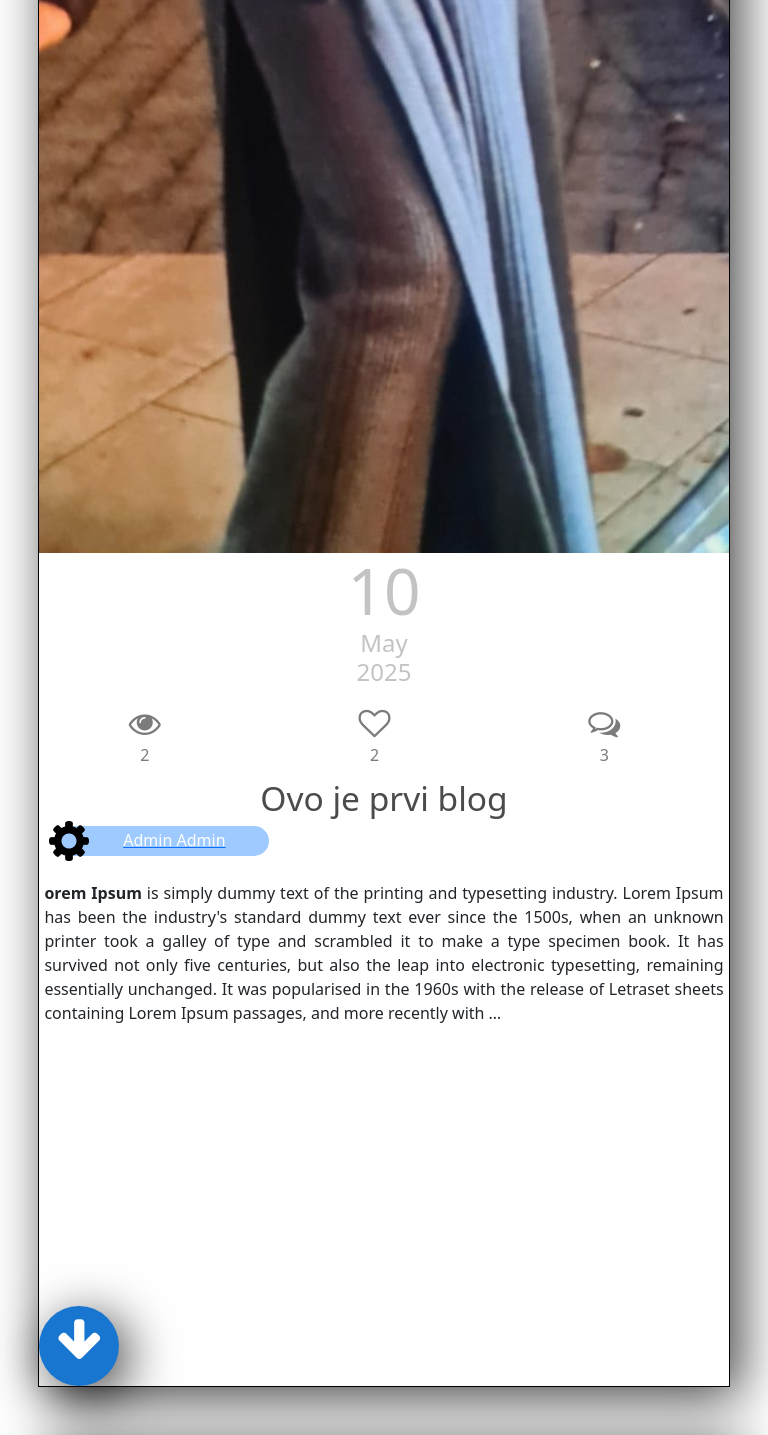
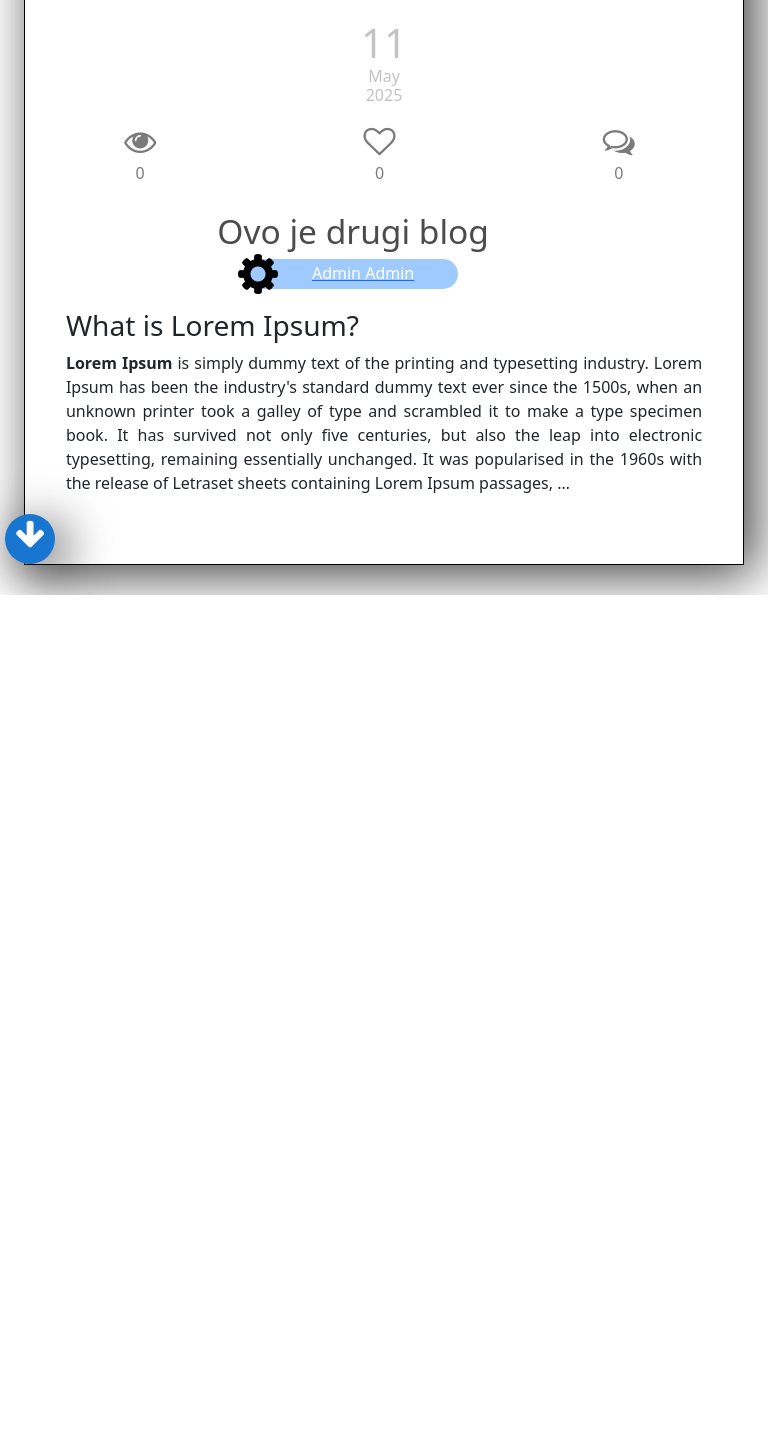
Before and after one commit to MiranTaslidza/web_blog, a Django app: page / in a window 768 px wide. Shown: the part 1086-2521 px from the top of the page. After the commit the page ends 1681 px from the top, so only its background shows below. Run offline with Django 5.2, Linux system fonts and the light colour scheme; data comes from the database, SQL or seed files in the repository; some libraries are stand-ins or nearby versions.

Commit message:
styling home page

```diff
--- a/blog/static/css/card_blog.css
+++ b/blog/static/css/card_blog.css
@@ -1,4 +1,3 @@
-
 .container {
   display: flex;
   width: 100%; /* Podesi širinu na 100% da bi svaki post zauzeo celu širinu */
@@ -148,123 +147,194 @@
   box-shadow: 10px 10px 50px 0px rgba(0, 0, 0, 0.75);
 }
 
-/* Ekrani širine 1200px i manje */
-@media (max-width: 1200px) {
+/* Medija upiti za postupno povećavanje elemenata */
+
+/* Za rezolucije između 992px i 1200px */
+@media (max-width: 1200px) and (min-width: 992px) {
   .container {
-    width: 80%;
-    margin: 100px auto;
+    width: 90%;
   }
-  .left, .right {
-    width: 100%;
+
+  .left {
+    width: 60%;
   }
-  .left_right, .left_left {
-    width: 100%;
-    float: none;
+
+  .right {
+    width: 35%;
   }
+
   .img_box {
-    width: 100%;
-    top: 0;
+    height: 300px;
+    top: -60px;
+  }
+
+  .img_box img {
+    height: 300px;
+  }
+
+  .left_left h5 {
+    font-size: 4rem;
+  }
+
+  .left_left h6 {
+    font-size: 1.5rem;
+  }
+
+  .left_right table {
+    width: 300px;
+  }
+
+  .box {
+    width: 320px;
+  }
+
+  .box2 {
+    height: 350px;
+  }
+
+  .fab {
+    width: 70px;
+    height: 70px;
+    right: -250px;
   }
 }
 
-/* Ekrani širine 992px i manje */
-@media (max-width: 992px) {
-  .container {
-    width: 90%;
-    margin: 80px auto;
-  }
-  .left_left h5 {
-    font-size: 4rem;
-  }
-  .left_left h6 {
-    font-size: 1.5rem;
-  }
-  .left_right table {
-    width: 100%;
-  }
-}
-
-/* Ekrani širine 768px i manje */
-@media (max-width: 768px) {
-  .container {
-    flex-direction: column;
-    height: auto;
-    margin: 50px auto;
-  }
-  .img_box {
-    height: auto;
-  }
-  .img_box img {
-    width: 100%;
-    height: auto;
-  }
-  .fab {
-    right: 0;
-    margin-top: 20px;
-  }
-}
-
-/* Ekrani širine 576px i manje */
-@media (max-width: 576px) {
-  .left_left h5 {
-    font-size: 3rem;
-  }
-  .left_left h6 {
-    font-size: 1.2rem;
-  }
-  .author {
-    width: 100%;
-    text-align: center;
-  }
-  .author img {
-    margin: 0 10px;
-  }
-}
-
-@media (max-width: 1889px) {
+/* Za rezolucije između 768px i 992px (tableti) */
+@media (max-width: 992px) and (min-width: 768px) {
   .container {
     flex-direction: column;
     align-items: center;
     width: 90%;
-    height: auto;
-    margin: 50px auto;
   }
-  .left, .right {
+
+  .left {
+    width: 90%;
+  }
+
+  .right {
+    width: 90%;
+  }
+
+  .img_box {
+    height: 250px;
+    width: 80%;
+    margin: 0 auto;
+    top: -40px;
+  }
+
+  .img_box img {
+    height: 250px;
+  }
+
+  .left_left h5 {
+    font-size: 3rem;
+  }
+
+  .left_left h6 {
+    font-size: 1.2rem;
+  }
+
+  .left_right table {
+    width: 250px;
+    margin-top: 30px;
+  }
+
+  .left_right td {
+    padding-right: 20px;
+  }
+
+  .box {
+    width: 90%;
+    margin: 0 auto;
+  }
+
+  .box2 {
+    height: 250px;
+  }
+
+  .fab {
+    width: 60px;
+    height: 60px;
+    right: 20px;
+  }
+}
+
+/* Za rezolucije manje od 768px (mobilni) */
+@media (max-width: 768px) {
+  .container {
+    flex-direction: column;
+    align-items: center;
+    width: 95%;
+    margin: 50px auto 30px;
+  }
+
+  .left {
     width: 100%;
   }
+
+  .right {
+    width: 100%;
+  }
+
   .img_box {
-    width: 100%;
-    top: 0;
+    height: 200px;
+    width: 90%;
+    margin: 0 auto;
+    top: -20px;
   }
+
   .img_box img {
-    width: 100%;
-    height: auto;
+    height: 200px;
   }
+
   .left_left, .left_right {
     width: 100%;
     float: none;
-  }
-  .left_left h5 {
-    font-size: 4rem;
     text-align: center;
   }
+
+  .left_left h5 {
+    font-size: 2.5rem;
+  }
+
   .left_left h6 {
-    font-size: 1.5rem;
-    text-align: center;
+    font-size: 1rem;
   }
+
   .left_right table {
     width: 100%;
-    margin-top: 20px;
+    margin: 20px auto;
   }
+
   .left_right td {
-    padding-right: 20px;
+    padding-right: 10px;
   }
+
   .box {
-    width: 100%;
-    margin-left: 0;
+    width: 90%;
+    margin: 0 auto;
   }
+
+  .box1 {
+    margin: 5px;
+  }
+
+  .box2 {
+    height: 200px;
+  }
+
+  .author {
+    margin: 0 auto;
+  }
+
   .fab {
-    right: 0;
-    margin-top: 20px;
+    width: 50px;
+    height: 50px;
+    right: 20px;
+    padding-top: 5px;
+  }
+
+  .fab i {
+    font-size: 2rem;
   }
 }
```
